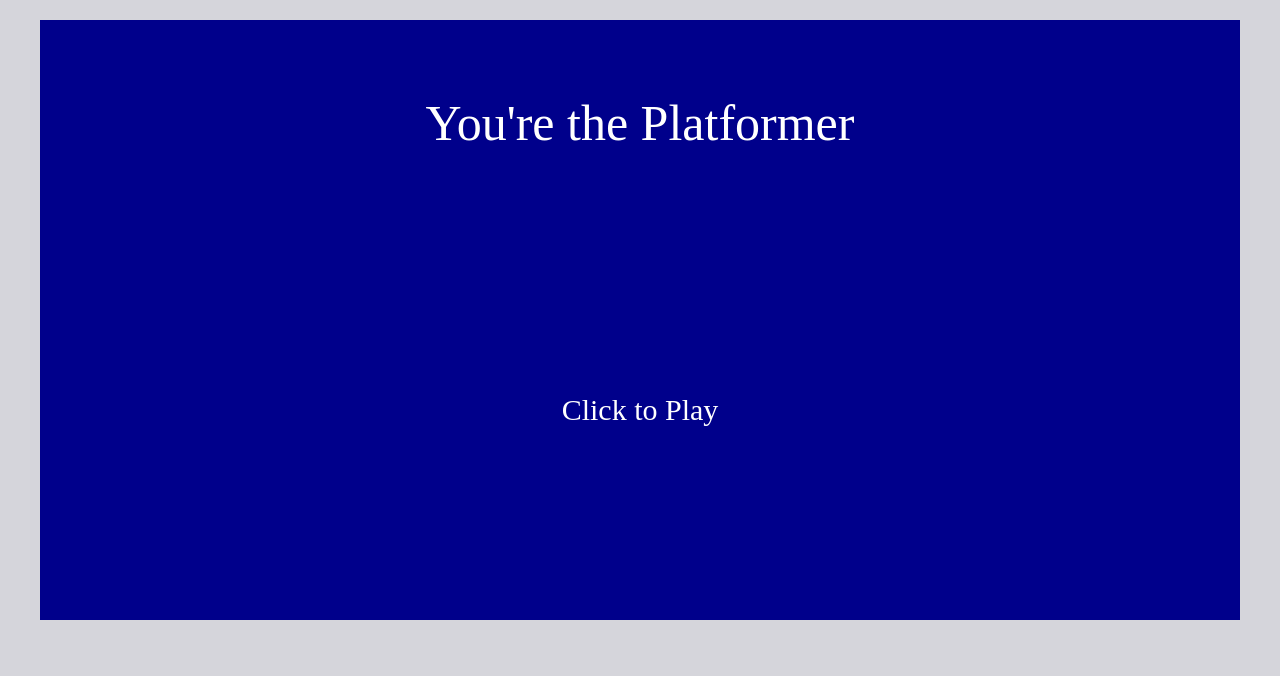
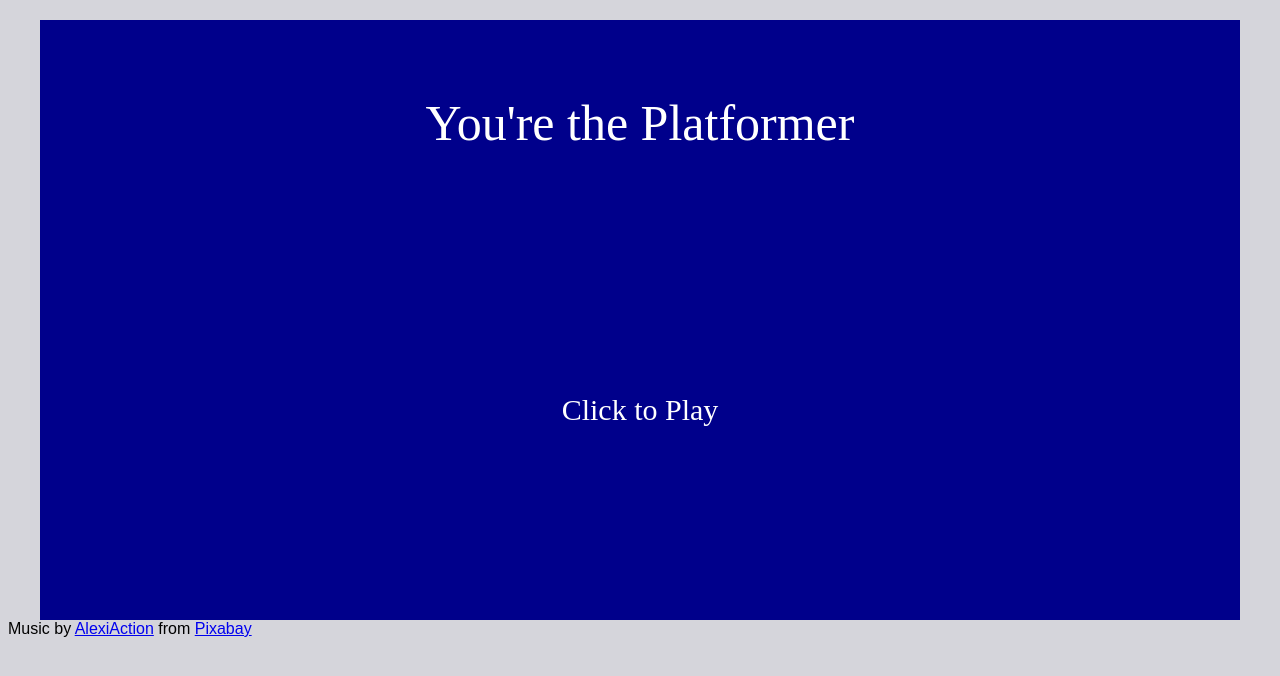
Before and after one commit to Pekka-Legend/RolesReversed, a plain HTML site: page index.html in a window 1280 px wide. Drawn offline with Linux system fonts and the light colour scheme; a web font is replaced by a local one.

Commit message:
Update index.html

```diff
--- a/index.html
+++ b/index.html
@@ -15,9 +15,10 @@
         }
 
     </style>
-    <head><title>Build a Platformer</title></head>
+    <head><title>You're The Platformer</title></head>
     <body>
         <center><canvas></canvas></center>
         <script src="index.js"></script>
+        Music by <a href="https://pixabay.com/users/alexiaction-26977400/?utm_source=link-attribution&utm_medium=referral&utm_campaign=music&utm_content=127027">AlexiAction</a> from <a href="https://pixabay.com//?utm_source=link-attribution&utm_medium=referral&utm_campaign=music&utm_content=127027">Pixabay</a>
     </body>
 </html>
```
